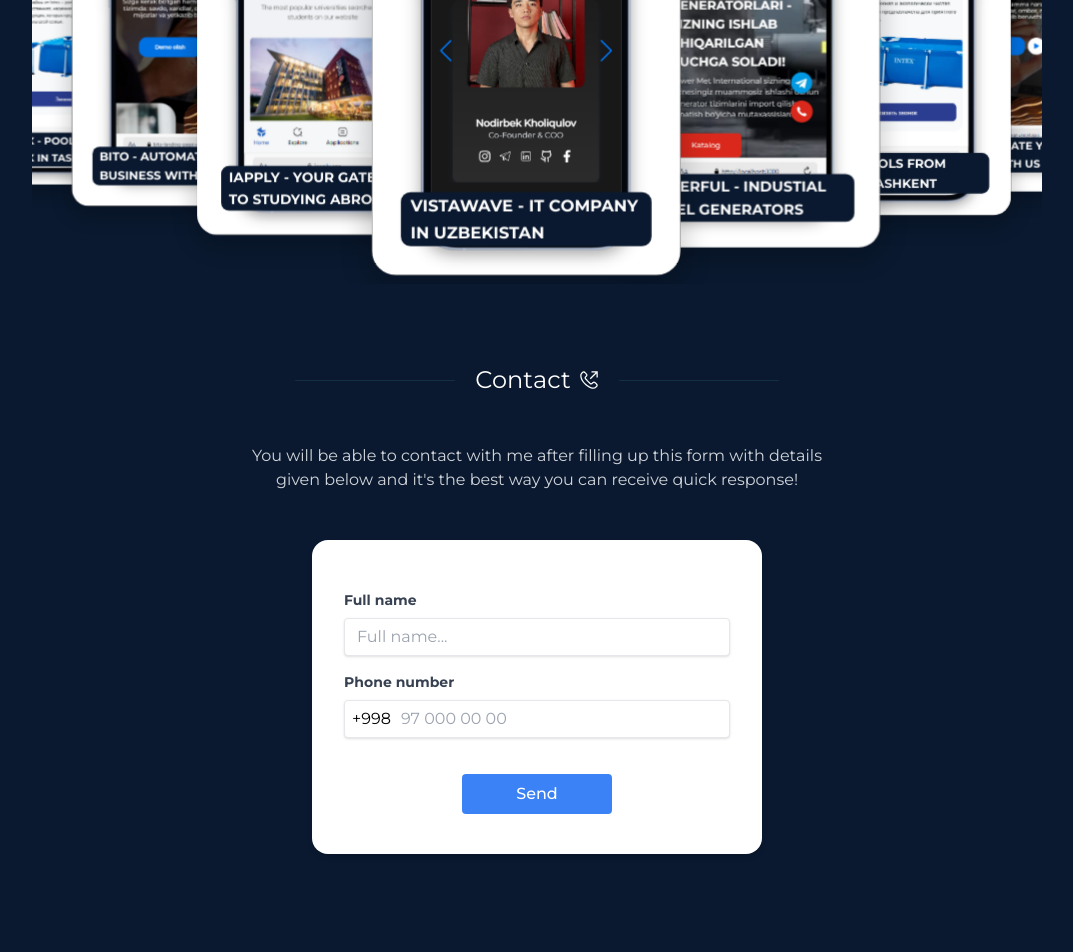
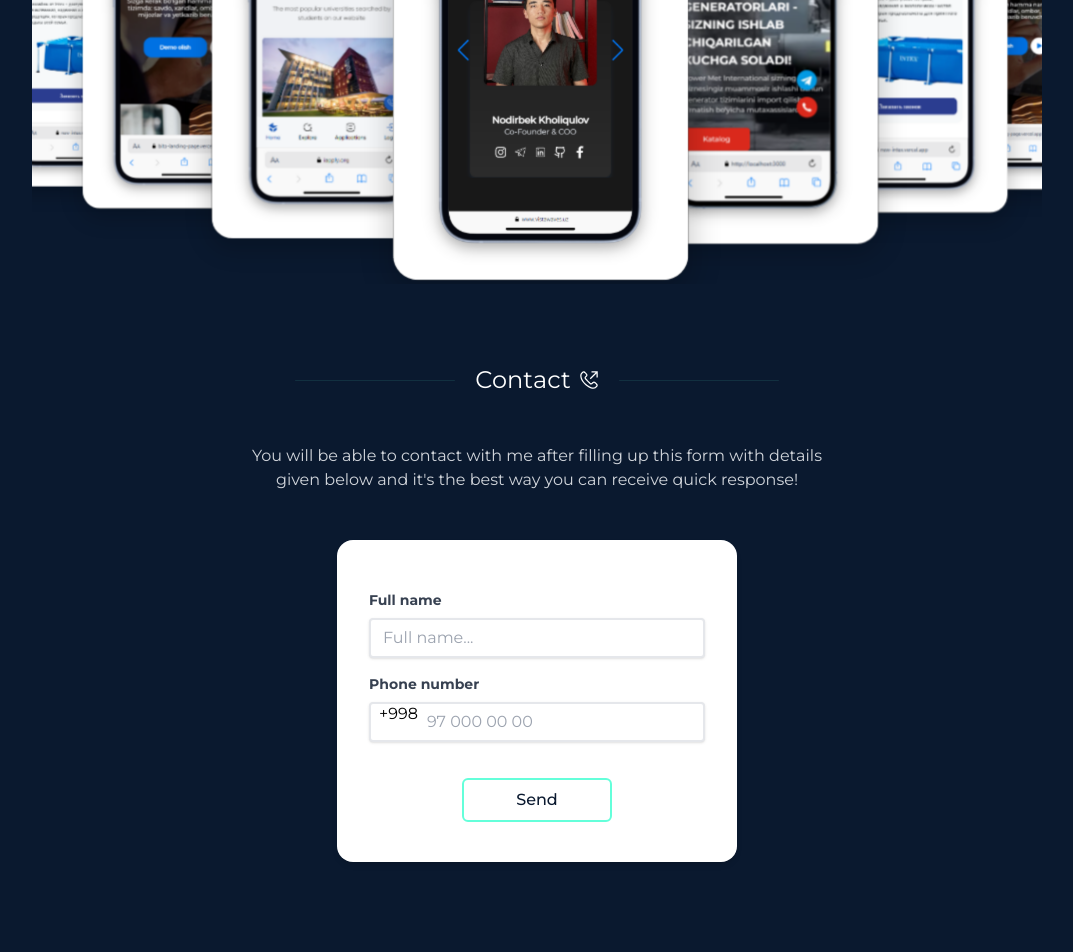
Before and after one commit to kholiqulov/Portfolio, a React (Create React App) app: page / in a window 1280 px wide. Shown: the part 2420-3372 px from the top of the page, without its empty margins (103-1176 px from the left). Built offline with nearby package versions, Linux system fonts and the light colour scheme.

Commit message:
Fixed the carousel issue

```diff
--- a/src/components/Contact/Contact.jsx
+++ b/src/components/Contact/Contact.jsx
@@ -58,7 +58,7 @@
           data-aos-duration="600"
           className="flex items-center justify-center mt-8 sm:mt-12"
         >
-          <div className="w-full max-w-[340px] sm:max-w-[450px]">
+          <div className="w-full max-w-[340px] sm:max-w-[400px]">
             <form
               onSubmit={onSubmit}
               className="bg-white shadow-md rounded-2xl px-4 sm:px-8 pt-[25px] sm:pt-[50px] pb-5 sm:pb-10"
@@ -72,7 +72,7 @@
                 </label>
                 <input
                   aria-label="inout"
-                  className="shadow appearance-none border rounded w-full py-2 px-3 text-gray-700 leading-tight focus:outline-none focus:bg-white focus:border-blue-600"
+                  className="shadow appearance-none rounded w-full py-2 px-3 text-gray-700 leading-tight focus:outline-none focus:bg-white focus:border-[#64ffda] border-2"
                   id="username"
                   type="text"
                   required
@@ -90,7 +90,7 @@
                 </label>
                 <input
                   aria-label="inout"
-                  className="shadow appearance-none border rounded w-full py-2 pl-14 pr-3 text-gray-700 mb-3 leading-tight focus:outline-none focus:bg-white focus:border-blue-600"
+                  className="shadow appearance-none rounded w-full py-2 pl-14 pr-3 text-gray-700 mb-3 leading-tight focus:outline-none focus:bg-white focus:border-[#64ffda] border-2"
                   id="password"
                   type="text"
                   required
@@ -99,11 +99,11 @@
                   placeholder="97 000 00 00"
                   maxLength={9}
                 />
-                <span className="absolute z-20 left-2 top-[34.5px]">+998</span>
+                <span className="absolute z-20 left-[10px] top-[27.5px]">+998</span>
               </div>
               <div className="flex justify-center">
                 <button
-                  className="max-w-[150px] w-full bg-blue-500 hover:bg-blue-700 text-white font-medium py-2 px-4 rounded "
+                  className="max-w-[150px] w-full bg-white hover:bg-[#64ffda] text-[#0a192f] hover:text-white font-medium py-2 px-4 rounded-[6px] border-2 border-[#64ffda] transition duration-150"
                   type="submit"
                 >
                   Send
--- a/src/components/Header/Header.jsx
+++ b/src/components/Header/Header.jsx
@@ -244,7 +244,7 @@
             href={Resume}
             aria-label="resume"
             download="Nodirbek's resume.pdf"
-            className="flex flex-col-reverse items-center justify-center text-sm w-full border border-[#0a192f] text-[#0a192f] hover:text-white rounded-[6px] bg-white hover:bg-[#0a192f] py-2 px-3 mx-auto duration-300"
+            className="flex flex-col-reverse items-center justify-center text-sm w-full border border-[#0a192f] text-[#0a192f] hover:text-white rounded-[6px] bg-white hover:bg-[#0a192f] py-2 px-3 mx-auto duration-200"
           >
             Resume
             <span className="inline-block">
--- a/src/components/Work/Work.jsx
+++ b/src/components/Work/Work.jsx
@@ -49,7 +49,7 @@
   {
     id: 3,
     title: "Bito - Automate your business with us",
-    text: "Everything you need in one system: sales, procurement, warehouse, finance, customers and suppliers. It helps you to built strong presence in today's digital world.",
+    text: "Everything you need in one system: sales, procurement, warehouse, finance, customers and suppliers.",
     image: Bito,
     alt: "Bito",
     link: "https://bito-landing-page.vercel.app/",
@@ -89,7 +89,7 @@
   {
     id: 8,
     title: "Bito - Automate your business with us",
-    text: "Everything you need in one system: sales, procurement, warehouse, finance, customers and suppliers. It helps you to built strong presence in today's digital world.",
+    text: "Everything you need in one system: sales, procurement, warehouse, finance, customers and suppliers.",
     image: Bito,
     alt: "Bito",
     link: "https://bito-landing-page.vercel.app/",
@@ -129,7 +129,7 @@
   {
     id: 13,
     title: "Bito - Automate your business with us",
-    text: "Everything you need in one system: sales, procurement, warehouse, finance, customers and suppliers. It helps you to built strong presence in today's digital world.",
+    text: "Everything you need in one system: sales, procurement, warehouse, finance, customers and suppliers.",
     image: Bito,
     alt: "Bito",
     link: "https://bito-landing-page.vercel.app/",
@@ -142,7 +142,6 @@
     alt: "IApply",
     link: "https://iapply.org/",
   },
-
 ];
 
 function Work() {
@@ -151,7 +150,7 @@
       <div className="container">
         <h2 className="flex items-center justify-center text-xl sm:text-2xl text-white">
           <span className="inline-block w-14 sm:w-40 h-[1px] bg-[rgba(100,255,218,0.1)] rounded-full mr-5"></span>{" "}
-          Portfolio{" "}
+          Portfolio
           <span className="inline-block ml-2">
             <TfiGallery className="text-lg sm:text-xl" />
           </span>
@@ -183,7 +182,7 @@
           }}
           breakpoints={{
             0: {
-              slidesPerView: 1,
+              slidesPerView: 2,
             },
             768: {
               slidesPerView: 3,
@@ -196,13 +195,11 @@
         >
           <div>
             {data?.map((item) => (
-              <SwiperSlide key={item?.id} className="left-[25px] sm:left-[-45px]">
+              <SwiperSlide key={item?.id} className="left-[-60px] sm:left-[-20px]">
                 <div className="card">
                   <img src={item?.image} alt="content_image" />
                   <div className="card-content">
-                    <h2 className="!max-w-[260px] w-full text-lg font-extrabold">
-                      {item?.title}
-                    </h2>
+                    <h2 className="text-lg font-extrabold">{item?.title}</h2>
                     <p className="!mb-3 font-normal text-[14px] text-[#f4f4f4]">
                       {item?.text}
                     </p>
--- a/src/components/Work/work.css
+++ b/src/components/Work/work.css
@@ -9,7 +9,7 @@
 }
 
 .card {
-  width: 20rem;
+  width: 300px;
   height: 500px;
   border-radius: 25px;
   overflow: hidden;
@@ -34,12 +34,11 @@
     position: absolute;
     inset: auto auto 30px 30px;
     margin: 0;
-    width: 100%;
+    width: 85%;
     font-size: 17px;
     transition: inset 0.3s 0.3s ease-out;
     text-transform: uppercase;
-    color: white;
-    background-color: #0a192f;
+    color: transparent;
     border-radius: 10px;
     padding: 0 10px 0 10px;
   }
```
